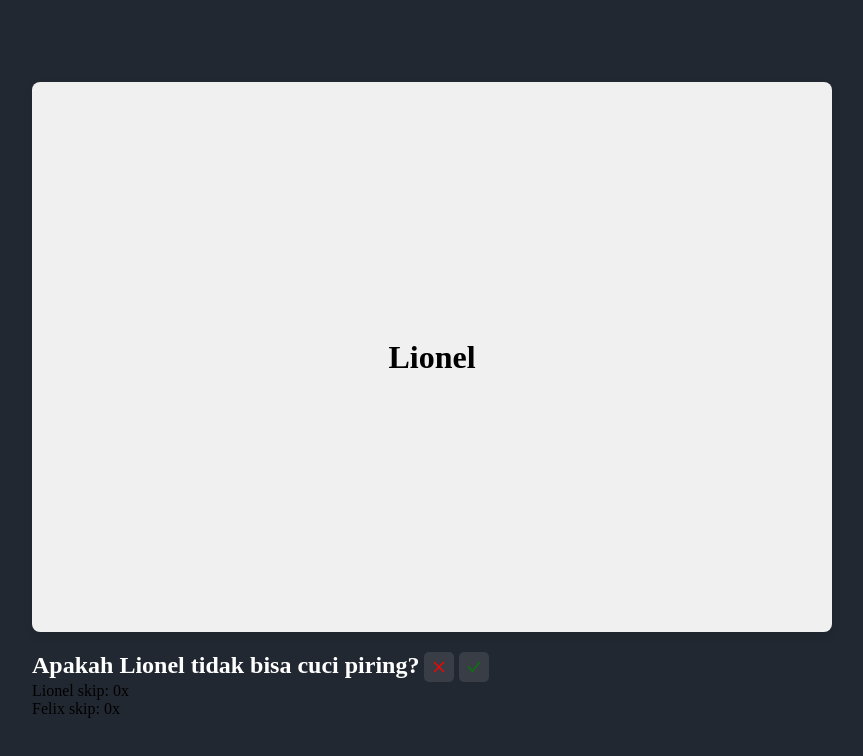
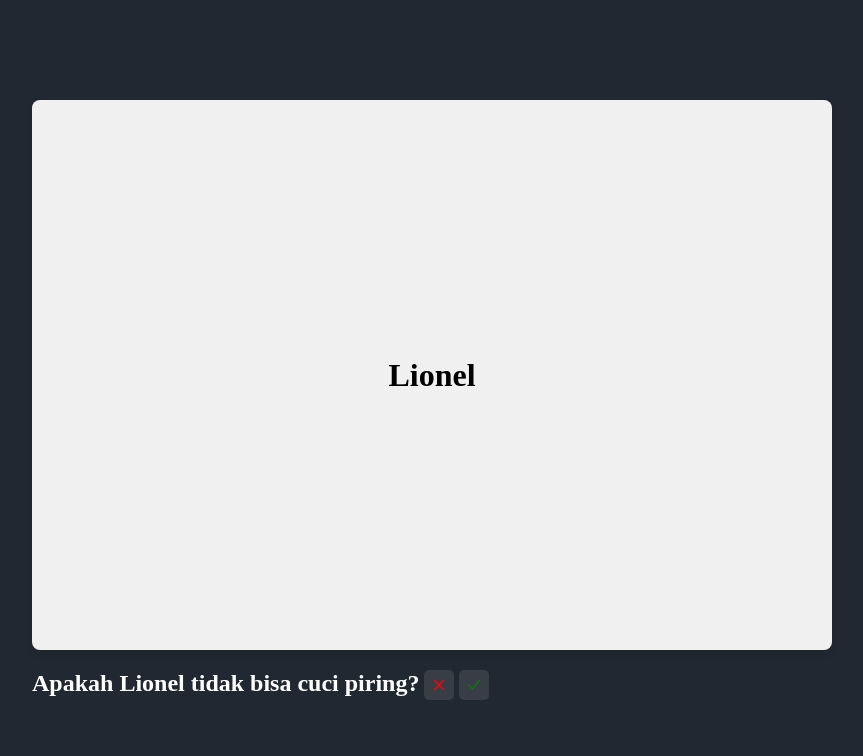
Before and after one commit to JuisLionel/Schedule, a React (Vite) app: page / in a window 1280 px wide. Shown: the top 756 px of the page, without its empty margins (208-1071 px from the left). Built offline with nearby package versions, Linux system fonts and the light colour scheme.

Commit message:
Update Something.jsx

```diff
--- a/src/Componets/Something.jsx
+++ b/src/Componets/Something.jsx
@@ -129,11 +129,6 @@ export default function Something() {
                     <h2>Besok giliran: <strong>{nextTurn}</strong></h2>
                 </div>
             )}
-
-            <div className="footer">
-                <p>Lionel skip: {skipCount.lionel}x</p>
-                <p>Felix skip: {skipCount.felix}x</p>
-            </div>
         </div>
     );
 }
```
